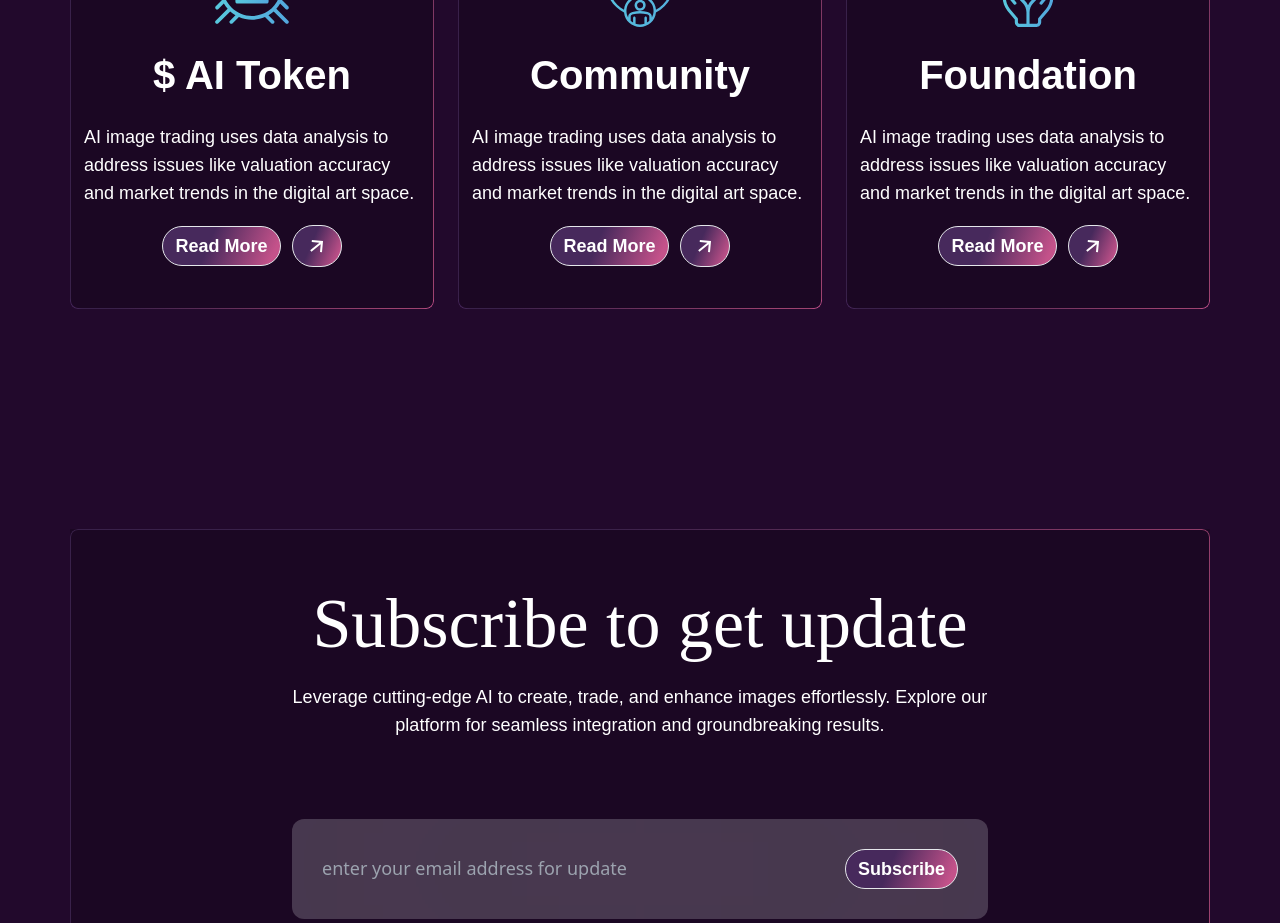
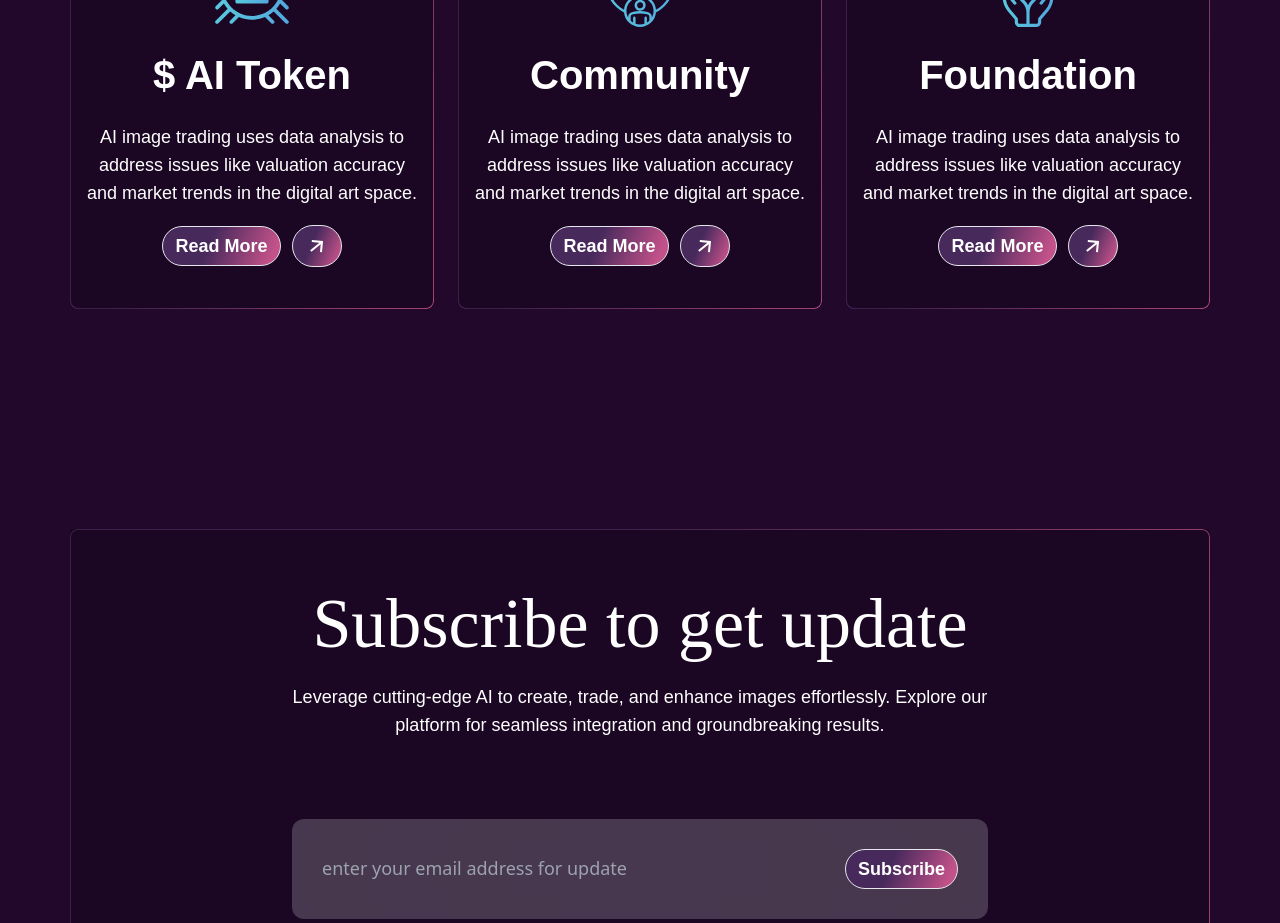
Before and after one commit to AbhishekKatnoria/NFT, a React (Create React App) app: page / in a window 1280 px wide. Shown: the part 4660-5583 px from the top of the page. Built offline with nearby package versions, Linux system fonts and the light colour scheme; the HTML template or start-up script is replaced by a standard one.

Commit message:
Center the text

```diff
--- a/src/Components/HomePage/Governance/index.tsx
+++ b/src/Components/HomePage/Governance/index.tsx
@@ -18,7 +18,7 @@
             </div>}
 
             {item?.name && <h3 className="text-font5xl">{item?.name}</h3>}
-            {item?.desc && <p>{item?.desc}</p>}
+            {item?.desc && <p className="text-center">{item?.desc}</p>}
 
             {item?.btn?.length > 0 && <div className="flex gap-[11px]">
               {
```
